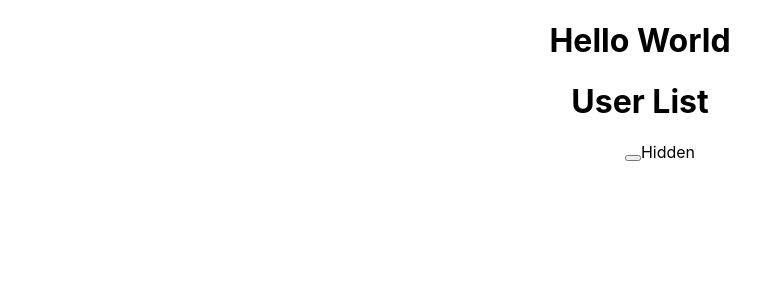
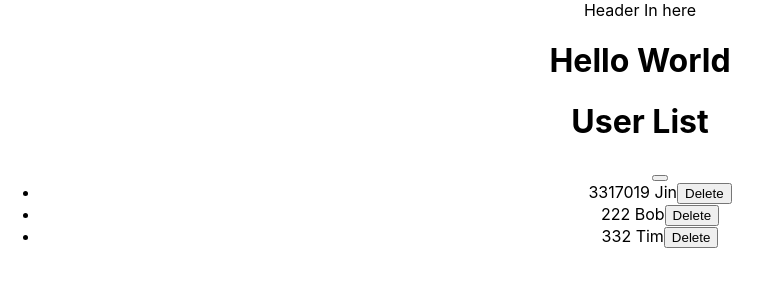
Before and after one commit to JinChongIT/taskmate, a React (Create React App) app: page / in a window 1280 px wide. Shown: the top 300 px of the page, without its empty margins (0-772 px from the left). Built offline with nearby package versions, Linux system fonts and the light colour scheme.

Commit message:
Split one component (app.js) into multiple

```diff
--- a/src/App.js
+++ b/src/App.js
@@ -1,53 +1,16 @@
 import './App.css';
-import { useState }  from "react";
+import Header from './components/Header';
+import TaskList from './components/TaskList';
 
 function App() {
 
-  const initialState = [{id: 3317019, name: "Jin"},{id: 222, name: "Bob"},{id: 332, name: "Tim"}];
-
-  let dspUserList = "Hidden";
-
-  const [userList, setUserList] = useState(initialState);
-
-  const [userListVisability, setVisability] = useState(false);
-
-  function handleDelete(itemId) { //SELF NOTE: Why not manually use for loop/for each because complex and relies on legnth
-    setUserList(userList.filter(tmpUserElement => itemId !== tmpUserElement.id)) //Remember setUserList re-renders is triggered for ALL
-  }
-
-  function handleVisability(visability) {
-    if(visability) {
-      setVisability(false);
-    } else {
-      setVisability(true);
-    }
-
-  }
-
-  if(userListVisability) {
-    dspUserList = userList.map((userListItem) => (
-                  <li key="userListItem.id">
-                    <span>{userListItem.id} {userListItem.name}</span>
-                    <button onClick={() => handleDelete(userListItem.id)}>Delete</button>
-                  </li>
-                ))
-  }
-
   return (
     <div className="App">
+      <Header />
       <h1>Hello World</h1>
-      <div>
-        <h1>User List</h1>
-        <ul>
-          <button onClick={() => handleVisability(userListVisability)}></button>
-          { //SELF NOTE: Why not handleDelete(...)? Executes straight away
-            dspUserList
-          }
-        </ul>
-      </div>
+      <TaskList />
     </div>
   );
-
 }
 
 export default App;
--- /dev/null
+++ b/src/components/Header.js
@@ -0,0 +1,9 @@
+import React from 'react'
+
+const Header = () => {
+  return (
+    <div>Header In here</div>
+  )
+}
+
+export default Header
--- /dev/null
+++ b/src/components/TaskList.js
@@ -0,0 +1,47 @@
+import React, { useState } from 'react'
+
+const TaskList = () => {
+
+    let dspUserList = "Hidden";
+    const initialState = [{id: 3317019, name: "Jin"},{id: 222, name: "Bob"},{id: 332, name: "Tim"}];
+
+    const [userList, setUserList] = useState(initialState);
+    const [userListVisability, setVisability] = useState(true);
+
+    function handleDelete(itemId) { //SELF NOTE: Why not manually use for loop/for each because complex and relies on legnth
+        setUserList(userList.filter(tmpUserElement => itemId !== tmpUserElement.id)) //Remember setUserList re-renders is triggered for ALL
+      }
+
+    function handleVisability(visability) {
+        if(visability) {
+          setVisability(false);
+        } else {
+          setVisability(true);
+        }
+
+      }
+
+    if(userListVisability) {
+        dspUserList = userList.map((userListItem) => (
+                 <li key="userListItem.id">
+                <span>{userListItem.id} {userListItem.name}</span>
+              <button onClick={() => handleDelete(userListItem.id)}>Delete</button>
+            </li>
+          ))
+    }
+
+  return (
+    <div>
+    <h1>User List</h1>
+        <ul>
+        <button onClick={() => handleVisability(userListVisability)}></button>
+        { //SELF NOTE: Why not handleDelete(...)? Executes straight away
+            dspUserList
+        }
+        </ul>
+    </div>
+  )
+
+}
+
+export default TaskList
```
